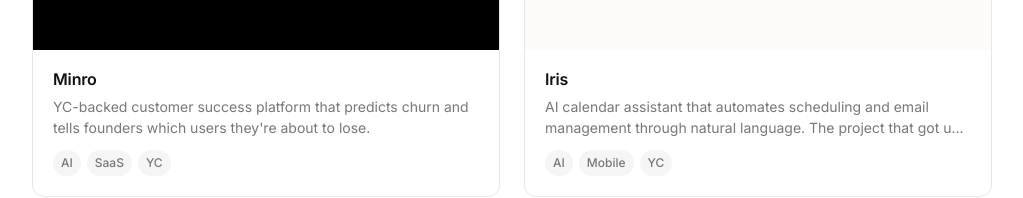
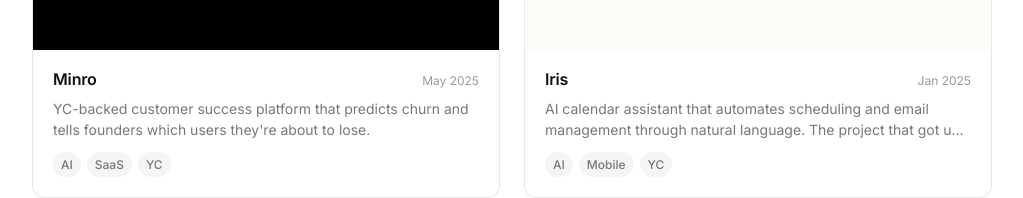
Before and after one commit to SiddhantL/SiddhantL.github.io, an Astro site: page / in a window 1280 px wide. Shown: the part 762-960 px from the top of the page, without its empty margins (128-1151 px from the left). Built offline with nearby package versions, Linux system fonts and the light colour scheme; Astro itself is replaced by a stand-in of ours.

Commit message:
update evEntry gallery image, add dates to project cards

```diff
--- a/src/components/PortfolioPreview.astro
+++ b/src/components/PortfolioPreview.astro
@@ -13,7 +13,12 @@
 		<img src={data.img} alt={data.img_alt || data.title} loading="lazy" />
 	</div>
 	<div class="card-body">
-		<h3 class="card-title">{data.title}</h3>
+		<div class="card-header">
+			<h3 class="card-title">{data.title}</h3>
+			<time datetime={data.publishDate.toISOString()}>
+				{data.publishDate.toLocaleDateString('en-US', { year: 'numeric', month: 'short' })}
+			</time>
+		</div>
 		<p class="card-desc">{data.description}</p>
 		{data.tags && data.tags.length > 0 && (
 			<div class="card-tags">
@@ -62,11 +67,24 @@
 		padding: 1.25rem;
 	}
 
+	.card-header {
+		display: flex;
+		align-items: baseline;
+		justify-content: space-between;
+		gap: 0.5rem;
+		margin-bottom: 0.5rem;
+	}
+
 	.card-title {
 		font-size: var(--text-base);
 		font-weight: 600;
-		margin-bottom: 0.5rem;
 		letter-spacing: -0.01em;
+	}
+
+	time {
+		font-size: var(--text-xs);
+		color: var(--gray-500);
+		flex-shrink: 0;
 	}
 
 	.card-desc {
```
Also changed, not shown: public/assets/eventry.png.
